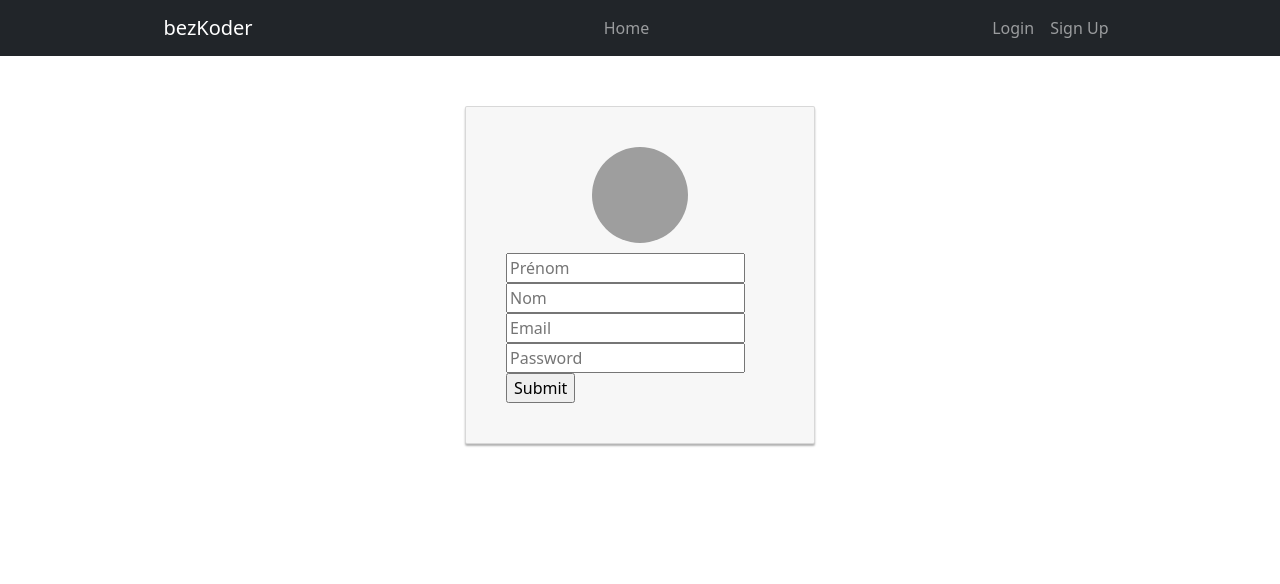
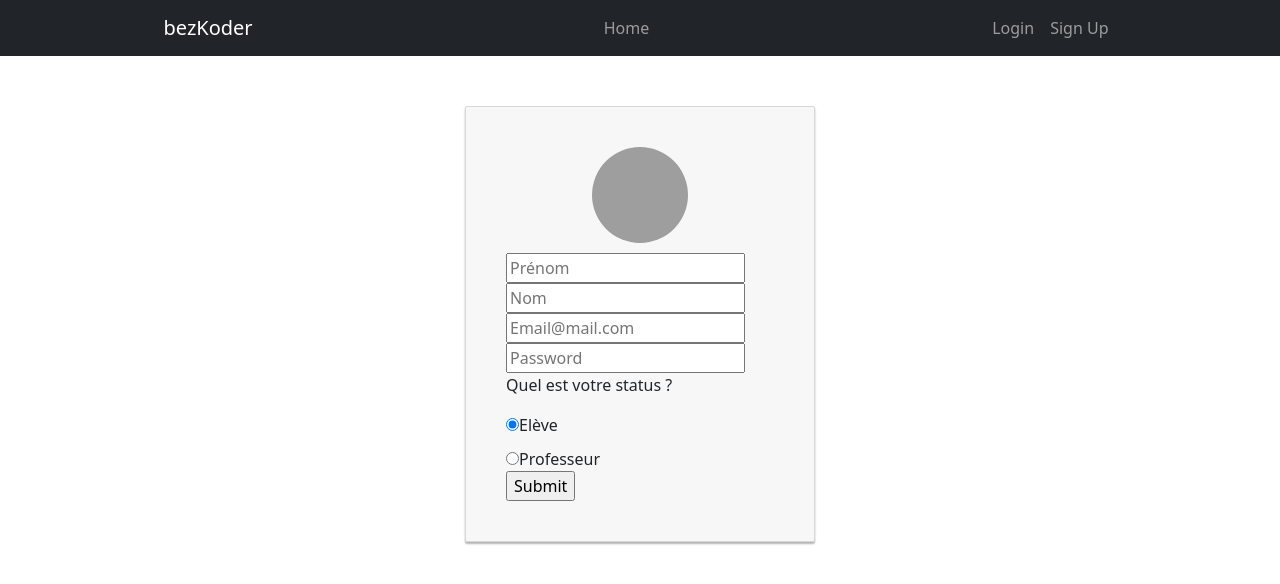
Before and after one commit to WildCodeSchool/2020-11-wns-remote1-baamm, a React (Create React App) app in the folder client/: page /register in a window 1280 px wide. Shown: the top 584 px of the page. Built offline with nearby package versions, Linux system fonts and the light colour scheme; grey boxes are pictures that could not be loaded.

Commit message:
refactor: update register form with roles

```diff
--- a/client/src/components/Authentification/Register/register.component.tsx
+++ b/client/src/components/Authentification/Register/register.component.tsx
@@ -1,3 +1,4 @@
+/* eslint-disable max-len */
 /* eslint-disable react/jsx-props-no-spreading */
 import React, { useState } from 'react';
 import { useForm } from 'react-hook-form';
@@ -10,11 +11,13 @@ export default function Register() {
   const [message, setMessage] = useState('');
 
   function handleRegister(data: any) {
+    const roles = [data.roles];
     AuthService.register(
       data.firstname,
       data.lastname,
       data.email,
       data.password,
+      roles,
     ).then(
       (response) => {
         setMessage(response.data.message);
@@ -46,16 +49,34 @@ export default function Register() {
           {!status && (
             <div>
               <div className="form-group">
-                <input placeholder="Prénom" {...register('firstname')} />
-                <input placeholder="Nom" {...register('lastname')} />
-                <input placeholder="Email" {...register('email', { required: true })} />
-                {errors.email && <span>This field is required</span>}
+                <input type="text" placeholder="Prénom" {...register('firstname', { maxLength: 80 })} />
+                <input type="text" placeholder="Nom" {...register('lastname', { maxLength: 100 })} />
+                <input type="email" placeholder="Email@mail.com" {...register('email', { required: true, pattern: /^\S+@\S+$/i })} />
                 <input type="password" placeholder="Password" {...register('password', { required: true })} />
-                {errors.password && <span>This field is required</span>}
+                <p>Quel est votre status ?</p>
+                <div>
+                  <label htmlFor="Student">
+                    <input id="Student" {...register('roles', { required: true })} type="radio" value="student" checked />
+                    Elève
+                  </label>
+                </div>
+                <div>
+                  <label htmlFor="Teacher">
+                    <input id="Teacher" {...register('roles', { required: true })} type="radio" value="teacher" />
+                    Professeur
+                  </label>
+                </div>
               </div>
               <div>
                 <input type="submit" />
               </div>
+            </div>
+          )}
+
+          {errors && (
+            <div className="form-group">
+              <div>{errors.email && <span>Une adresse email est requise</span>}</div>
+              <div>{errors.password && <span>Un mot de passe est requis</span>}</div>
             </div>
           )}
 
```
